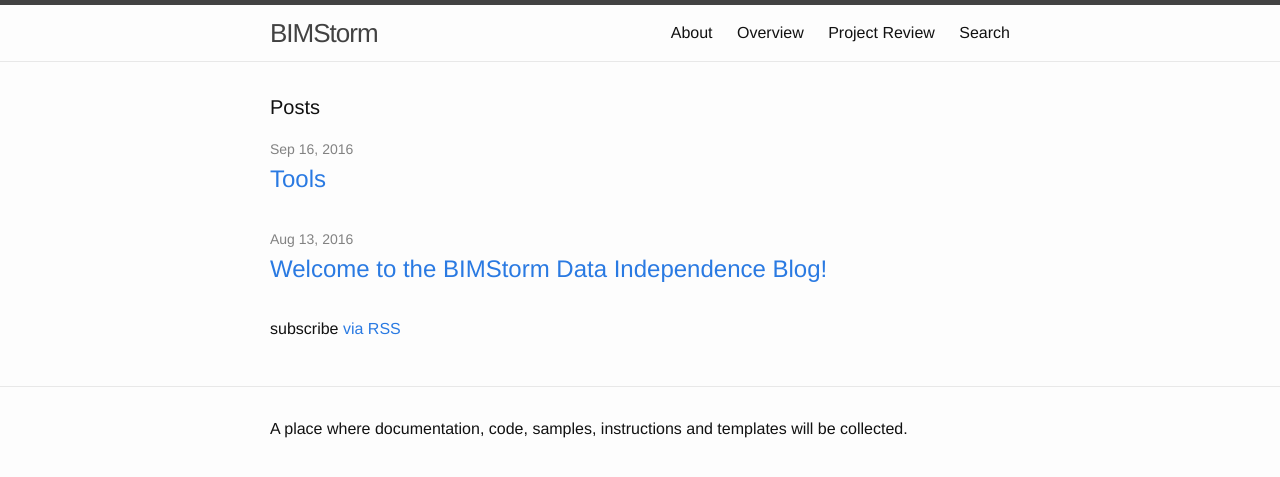
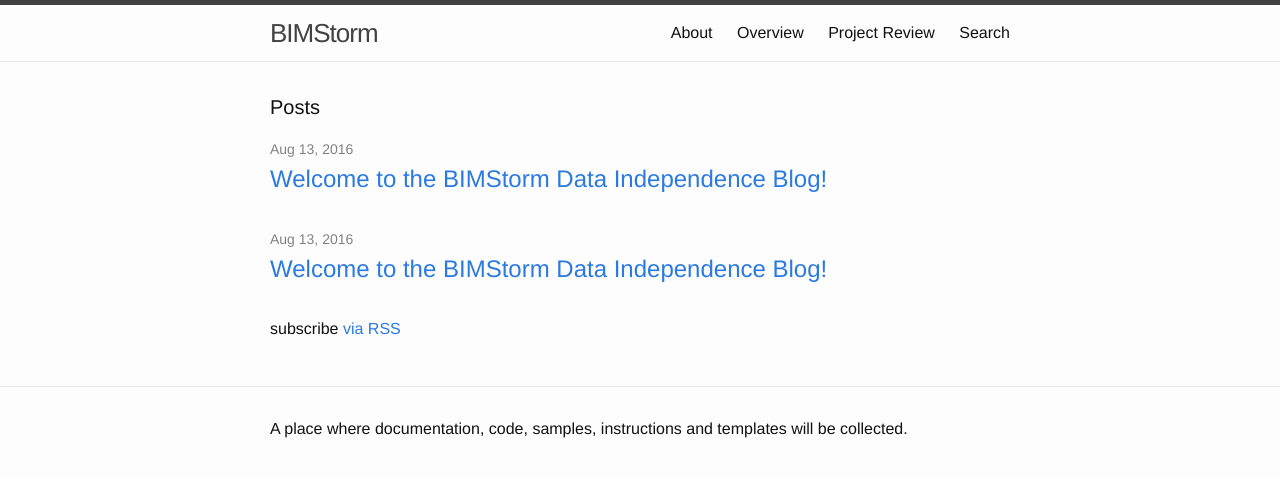
Before and after one commit to buildingSMARTalliance/BIMStorm, a Jekyll site: the page built from index.html, in a window 1280 px wide. Shown: the top 477 px of the page. Built offline with Jekyll 4.4.1, drawn with Linux system fonts in a browser that asks for light colours.

Commit message:
Update 2016-09-16-Tools.markdown

```diff
--- a/_posts/2016-09-16-Tools.markdown
+++ b/_posts/2016-09-16-Tools.markdown
@@ -1,3 +1,13 @@
+---
+layout: post
+title:  "Welcome to the BIMStorm Data Independence Blog!"
+date:   2016-08-12 14:03:45 -1000
+categories: BIMStorm
+
+---
+
+
+
 ## Tools for the BIMStorm
 
 A list of tools being used and developed for the BIMStorm.
```
